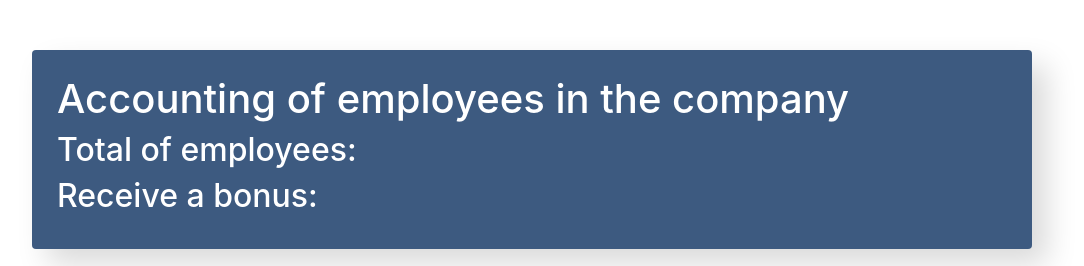
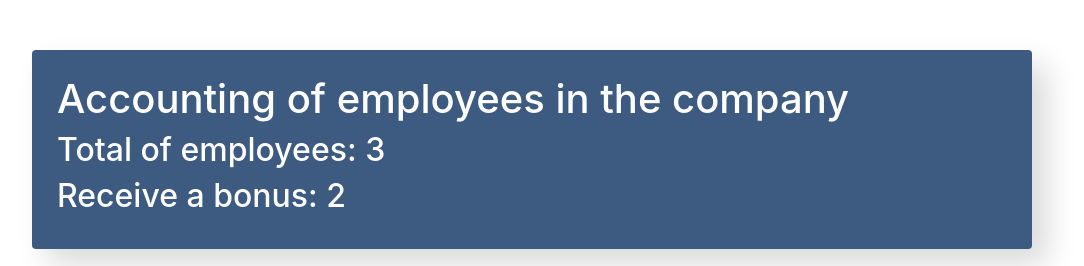
Before and after one commit to oldotcom/employees, a React (Create React App) app: page / in a window 1280 px wide. Shown: the top 266 px of the page, without its empty margins (108-1192 px from the left). Built offline with nearby package versions, Linux system fonts and the light colour scheme.

Commit message:
add total of employees & reseive a bonus, edit onToggleRise

```diff
--- a/src/components/app-info/app-info.jsx
+++ b/src/components/app-info/app-info.jsx
@@ -1,11 +1,11 @@
 import './app-info.css';
 
-const AppInfo = () => {
+const AppInfo = ({employees, increased}) => {
     return (
         <div className="app-info">
             <h1>Accounting of employees in the company</h1>
-            <h2>Total of employees: </h2>
-            <h2>Receive a bonus: </h2>
+            <h2>Total of employees: {employees}</h2>
+            <h2>Receive a bonus: {increased}</h2>
         </div>
     );
 }
--- a/src/components/app/app.jsx
+++ b/src/components/app/app.jsx
@@ -18,6 +18,7 @@ class App extends Component {
                 {name: 'Carl W.', salary: 6000, increase: true, rise: false, id: 3}
             ]
         }
+
         this.maxId = 4;
     }
 
@@ -47,18 +48,6 @@ class App extends Component {
     }
 
     onToggleIncrease = (id) => {
-        // this.setState(({data}) => {
-        //     const index = data.findIndex(elem => elem.id === id);
-
-        //     const old = data[index];
-        //     const newItem = {...old, increase: !old.increase};
-        //     const newArr = [...data.slice(0, index), newItem, ...data.slice(index + 1)];
-
-        //     return {
-        //         data: newArr
-        //     }
-        // })
-
         this.setState(({data}) => ({
             data: data.map(item => {
                 if (item.id === id) {
@@ -70,13 +59,23 @@ class App extends Component {
     }
 
     onToggleRise = (id) => {
-        console.log(`Rise this ${id}`);
+        this.setState(({data}) => ({
+            data: data.map(item => {
+                if (item.id === id) {
+                    return {...item, rise: !item.rise}
+                }
+                return item;
+            })
+        }))
     }
 
     render() {
+        const employees = this.state.data.length;
+        const increased = this.state.data.filter(item => item.increase).length;
         return (
             <div className="app">
-                <AppInfo />
+                <AppInfo employees={employees}
+                         increased={increased} />
 
                 <div className="search-panel">
                     <SearchPanel />
```
